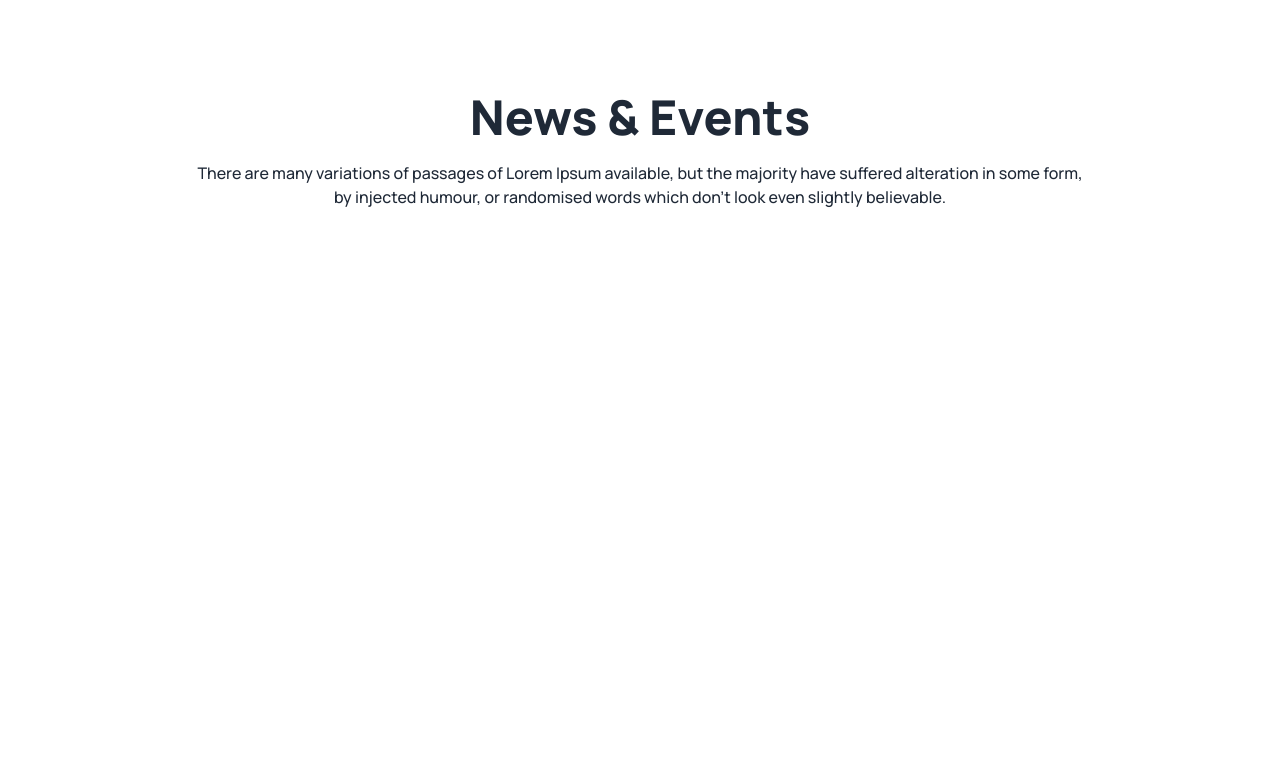
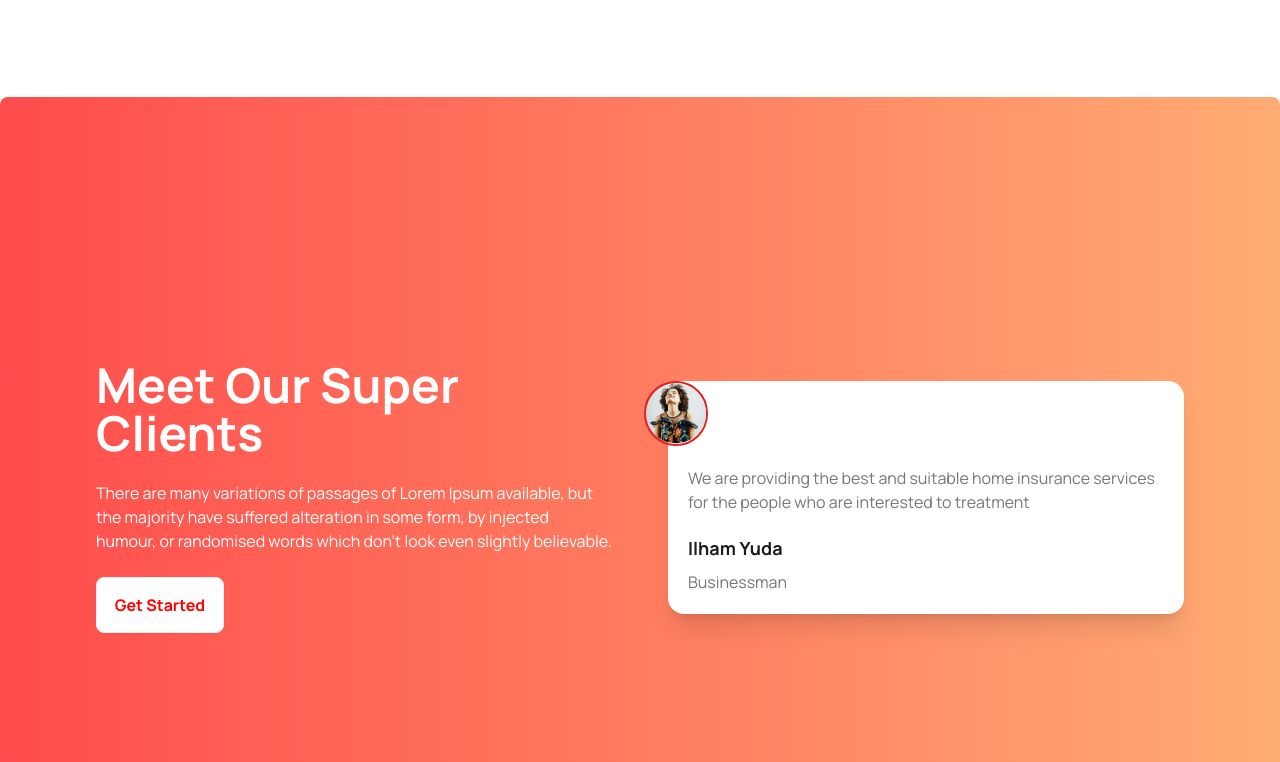
Before and after one commit to KMTonmoy/Tea-House-Landing-DaisyUI, a plain HTML site: page index.html in a window 1280 px wide. Shown: the part 2158-2920 px from the top of the page. Before the commit the page ends 2463 px from the top, so only its background shows below. Drawn offline with nearby package versions, Linux system fonts and the light colour scheme.

Commit message:
Meet Our Super Clients section Compleate

```diff
--- a/index.html
+++ b/index.html
@@ -192,6 +192,38 @@
 
 
 
+        <!-- Super Client Review Section  -->
+
+        <section class="bg-gradient-to-r from-[#ff0000b3] to-[#ff8838b3] px-20  rounded-lg">
+
+            <div class="hero min-h-screen">
+                <div class="hero-content flex-col lg:flex-row gap-14">
+
+                    <div class="md:w-1/2">
+                        <h1 class="text-5xl font-bold text-white">Meet Our Super Clients</h1>
+                        <p class="py-6 text-white">There are many variations of passages of Lorem Ipsum available, but the majority
+                            have suffered alteration in some form, by injected humour, or randomised words which don't
+                            look even slightly believable. </p>
+                        <button class="btn bg-white w-32 h-14 font-bold text-[#F00] text-base">Get Started</button>
+                    </div>
+
+                    <div class="md:w-1/2 bg-base-100 shadow-xl w-[443px] h-[233px] rounded-2xl">
+                        <img src="assets/Ellipse 148.png" class="-ml-6 border-2 rounded-full border-red-600" alt="">
+                     <div class="p-5">
+                        <p class="text-base text-primary-p-color font-normal ">We are providing the best and suitable home insurance services for the people who are
+                            interested to treatment</p>
+                        <h1 class="text-lg text-[#1C1C1C] font-bold mt-5">Ilham Yuda</h1>
+                        <p class="text-base text-primary-p-color font-normal mt-2">Businessman</p>
+                     </div>
+                    </div>
+
+                </div>
+            </div>
+
+
+        </section>
+
+
 
 
         <!-- Last Of all Bedore Footer -->
```
Also changed, not shown: assets/Ellipse 148.png (added).
